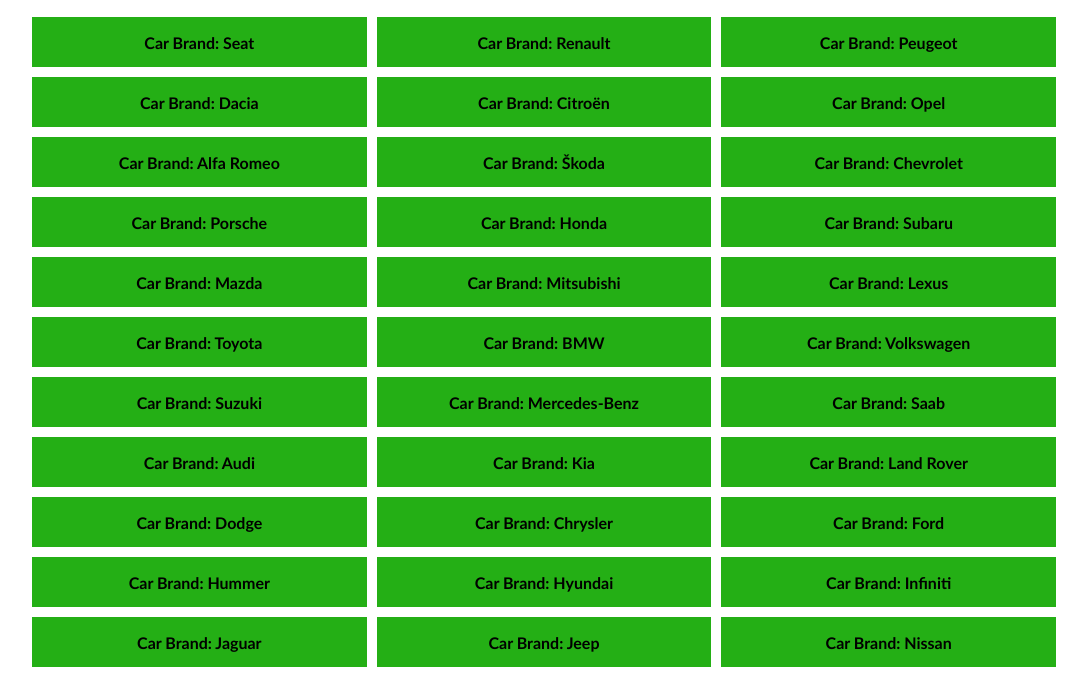
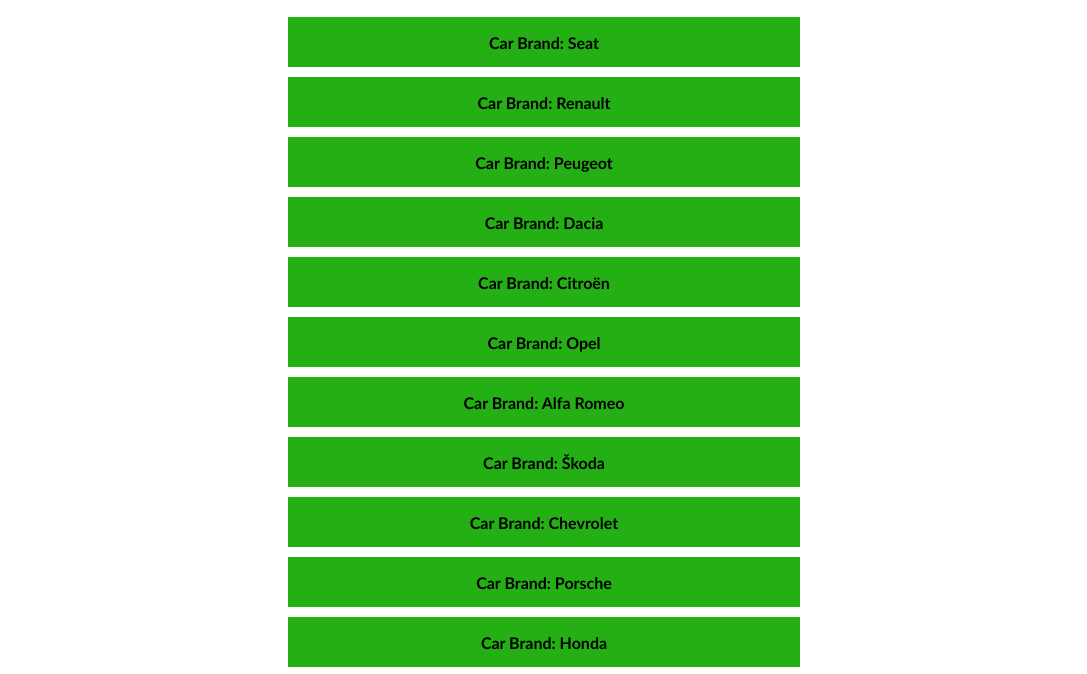
Before and after one commit to Galajas/Robertas-Bansevi-ius---egzaminas, a plain HTML site: page Task 4/Index.html in a window 1280 px wide. Shown: the part 92-766 px from the top of the page, without its empty margins (96-1183 px from the left). Drawn offline with Linux system fonts and the light colour scheme.

Commit message:
CSS changes Task 4 - 02.14

```diff
--- a/Task 4/sassStyle.scss
+++ b/Task 4/sassStyle.scss
@@ -7,10 +7,10 @@ body {
         }
         #output {
           display: grid;
-          grid-template-columns: repeat(3, 1fr);
+          grid-template-columns: repeat(1, 1fr);
 
           grid-gap: 10px;
-          width: 80%;
+          width: 40%;
 
           div {
             justify-self: center;
```
Also changed, not shown: Task 4/sassStyle.css.
